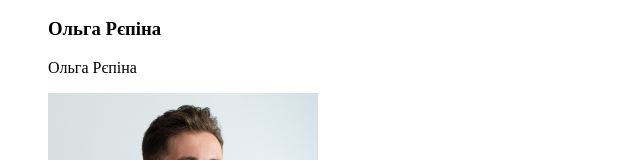
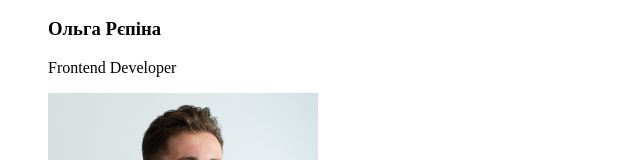
Before and after one commit to A1zen4/Roman-Mospaniuk-IPZs11, a plain HTML site: page index.html in a window 1280 px wide. Shown: the part 2200-2360 px from the top of the page, 0-640 px from the left. Drawn offline with Linux system fonts and the light colour scheme.

Commit message:
Update index.html
Edited second "Ольга Рєпіна", should be "Frontend Developer"
Also added a deploy and site link to the repository description

```diff
--- a/index.html
+++ b/index.html
@@ -55,7 +55,7 @@
         <li>
                 <img src="images/employee2.jpg" alt="Ольга Рєпіна" width="270" height="260">
                 <h3>Ольга Рєпіна</h3>
-                <p>Ольга Рєпіна</p>
+                <p>Frontend Developer</p>
         </li>
         <li>
                 <img src="images/employee3.jpg" alt="Микола Тарасов" width="270" height="260">
```
